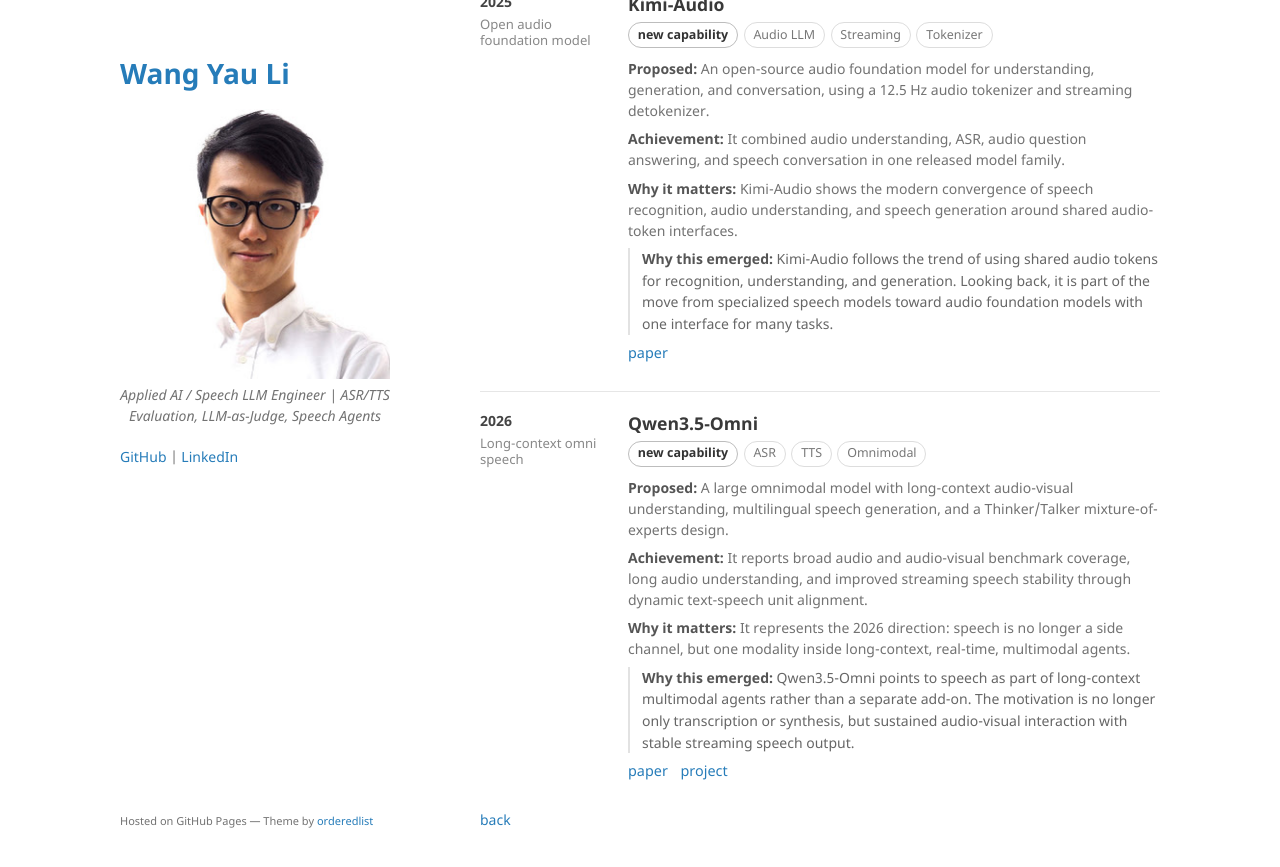
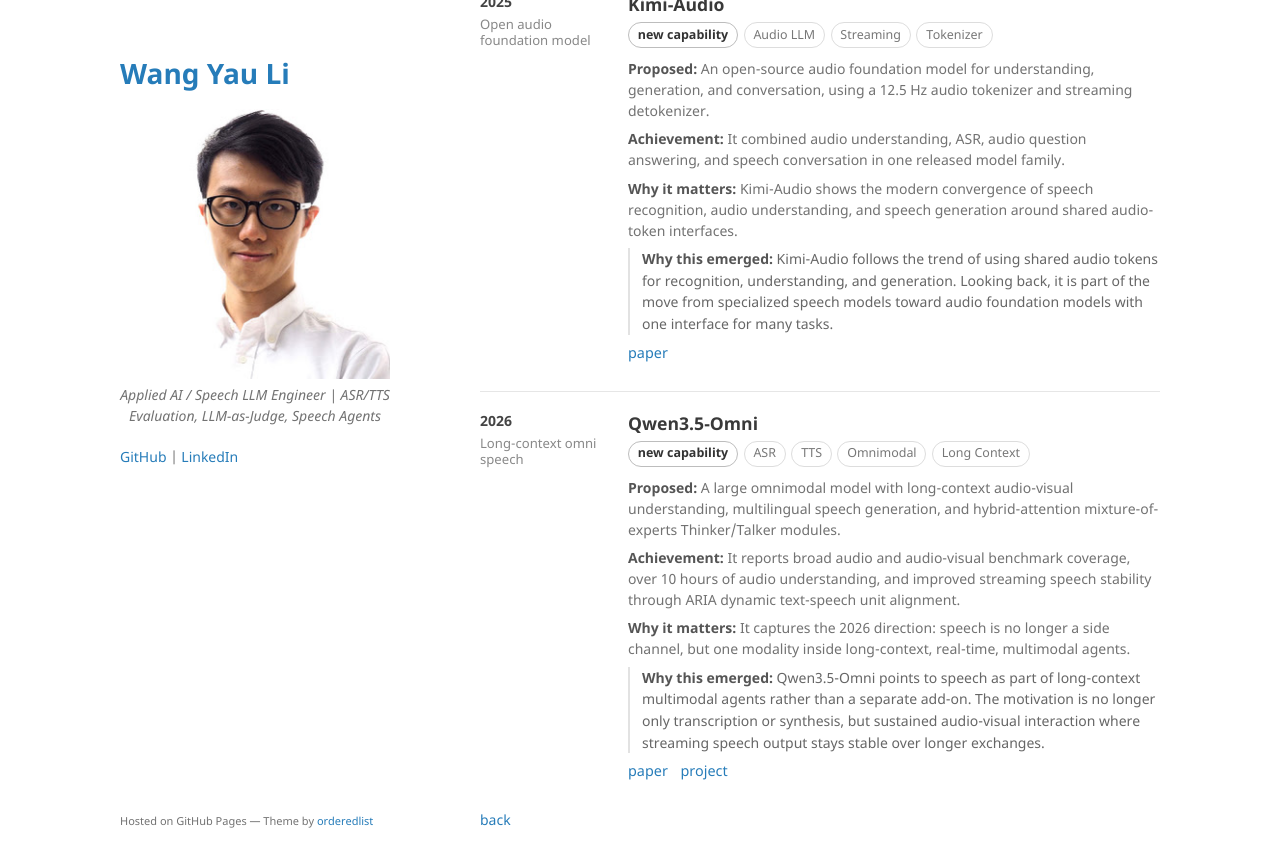
Before and after one commit to kennethli319/kennethli319.github.io, a Jekyll site: the page built from speech-timeline.md, in a window 1280 px wide and 900 px high, scrolled down 31396 px. Shown: the top 867 px of the window. Built offline with Jekyll 4.4.1, drawn with Linux system fonts in a browser that asks for light colours.

Commit message:
Refine Qwen Omni speech timeline entry

```diff
--- a/speech-timeline.md
+++ b/speech-timeline.md
@@ -1354,11 +1354,11 @@ title: Speech Timeline
   </aside>
   <div class="speech-body">
     <h2>Qwen3.5-Omni</h2>
-    <div class="speech-meta"><span class="speech-impact">new capability</span><span class="speech-tag">ASR</span><span class="speech-tag">TTS</span><span class="speech-tag">Omnimodal</span></div>
-    <p><strong>Proposed:</strong> A large omnimodal model with long-context audio-visual understanding, multilingual speech generation, and a Thinker/Talker mixture-of-experts design.</p>
-    <p><strong>Achievement:</strong> It reports broad audio and audio-visual benchmark coverage, long audio understanding, and improved streaming speech stability through dynamic text-speech unit alignment.</p>
-    <p><strong>Why it matters:</strong> It represents the 2026 direction: speech is no longer a side channel, but one modality inside long-context, real-time, multimodal agents.</p>
-    <p class="speech-reflection"><strong>Why this emerged:</strong> Qwen3.5-Omni points to speech as part of long-context multimodal agents rather than a separate add-on. The motivation is no longer only transcription or synthesis, but sustained audio-visual interaction with stable streaming speech output.</p>
+    <div class="speech-meta"><span class="speech-impact">new capability</span><span class="speech-tag">ASR</span><span class="speech-tag">TTS</span><span class="speech-tag">Omnimodal</span><span class="speech-tag">Long Context</span></div>
+    <p><strong>Proposed:</strong> A large omnimodal model with long-context audio-visual understanding, multilingual speech generation, and hybrid-attention mixture-of-experts Thinker/Talker modules.</p>
+    <p><strong>Achievement:</strong> It reports broad audio and audio-visual benchmark coverage, over 10 hours of audio understanding, and improved streaming speech stability through ARIA dynamic text-speech unit alignment.</p>
+    <p><strong>Why it matters:</strong> It captures the 2026 direction: speech is no longer a side channel, but one modality inside long-context, real-time, multimodal agents.</p>
+    <p class="speech-reflection"><strong>Why this emerged:</strong> Qwen3.5-Omni points to speech as part of long-context multimodal agents rather than a separate add-on. The motivation is no longer only transcription or synthesis, but sustained audio-visual interaction where streaming speech output stays stable over longer exchanges.</p>
     <p class="speech-source"><a href="https://arxiv.org/abs/2604.15804">paper</a> <a href="https://qwen.ai/blog?id=qwen3.5-omni">project</a></p>
   </div>
 </section>
```
